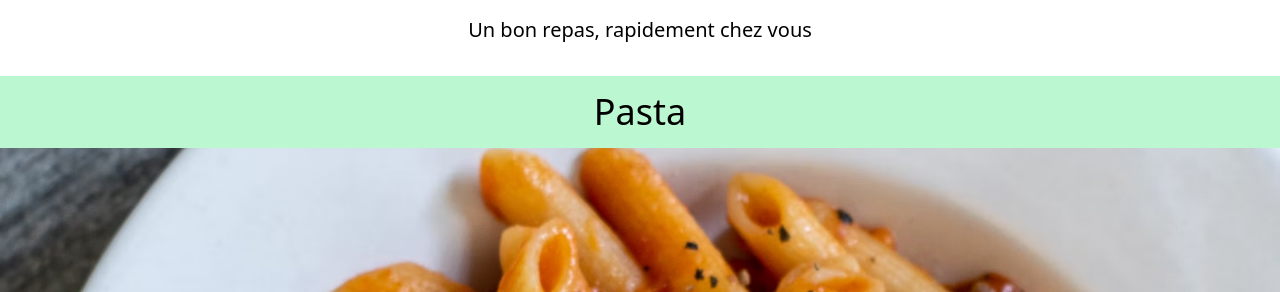
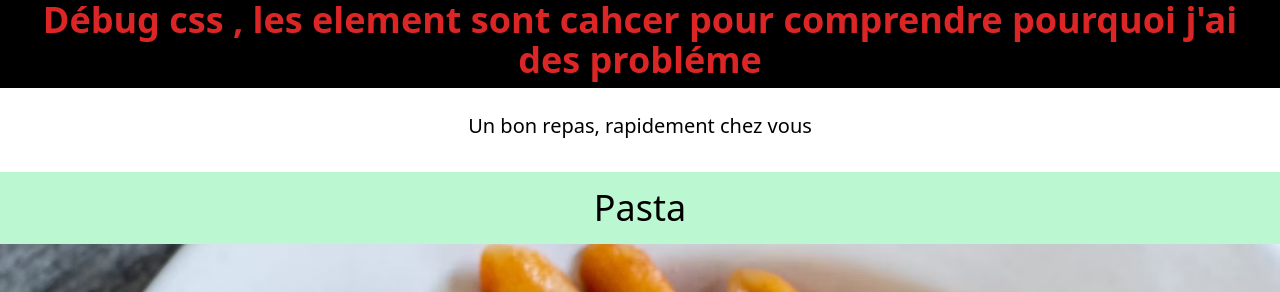
Before and after one commit to Nozarno/bwb_Evaluation-web-css-html_2023_12_13, a website: page site/index.html in a window 1280 px wide. Shown: the part 808-1100 px from the top of the page. Drawn offline with Linux system fonts and the light colour scheme.

Commit message:
Easter egg

```diff
--- a/site/index.html
+++ b/site/index.html
@@ -85,7 +85,7 @@
 
 </section>
 
-
+<h2 class="bg-black text-4xl text-center text-red-600 font-bold p-2"> Débug css , les element sont cahcer pour comprendre pourquoi j'ai des probléme </h2>
 <section id="menu" class="w-screen h-screen flex flex-col items-center content-center gap-2">
     <h3 class="p-6 text-xl">Un bon repas, rapidement chez vous</h3>
 
@@ -308,3 +308,34 @@
 </script>
 </body>
 </html>
+<!--
+ INSTANT HUMOUR
+
+ Un peux de Jony CSS
+
+ 🎶 Ho CSS, si tu savais,
+Combien je me sens égaré,
+Avec tes sélecteurs, tes règles,
+J'suis dans le brouillard, c'est un piège.
+
+Tes divs, tes classes, quelle confusion,
+Ça me donne presque des illusions,
+Ho CSS, pourquoi tant de complexité,
+J'préférerais coder en toute simplicité.
+
+Je rêve de jours sans CSS,
+Où le style ne serait pas un stress,
+Avec toi, c'est un labyrinthe sans fin,
+Où je me perds, les mains pleines de chagrin.
+
+Ho CSS, laisse-moi te dire,
+Ton monde n'est pas ce que je désire,
+Dans un univers de codes et de styles,
+J'me sens perdu, sans aucun fil.
+
+Ho CSS, j'espère qu'un jour,
+Je te comprendrai avec amour,
+Mais pour l'instant, laisse-moi avouer,
+Que le CSS, je ne peux pas le gérer. 🎶
+
+-->
```
Also changed, not shown: site/css/tailwind.css.
